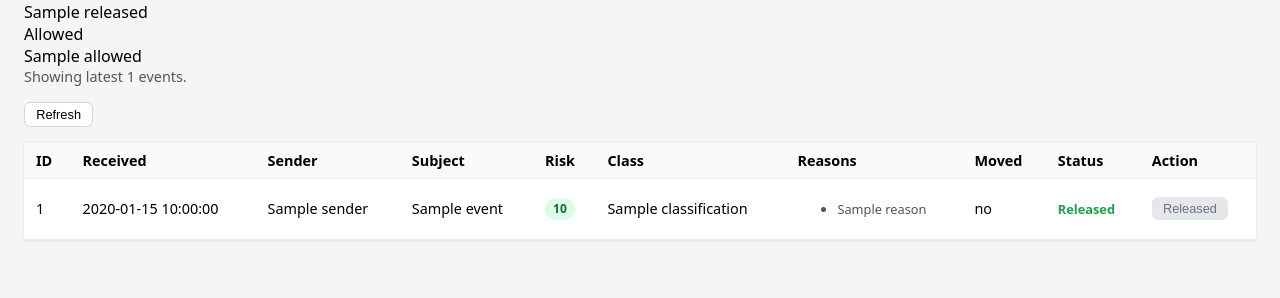
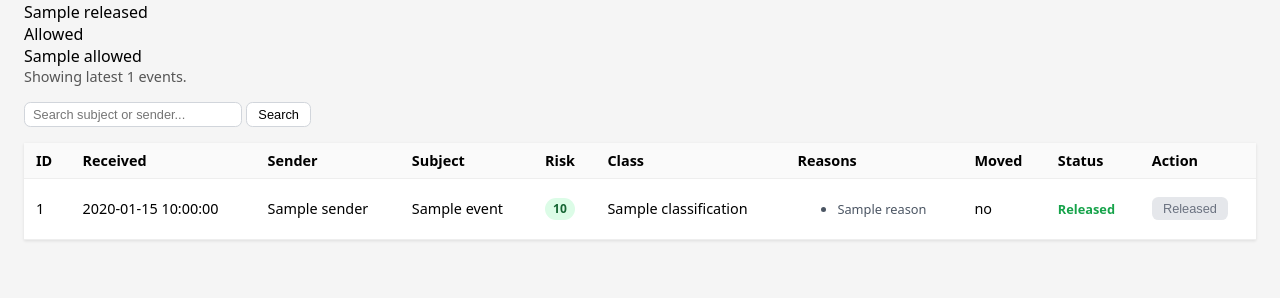
Before and after one commit to benGigaTech/email-analysis-tool, a FastAPI app: template templates/quarantine.html in a window 1280 px wide. Shown: the part 180-478 px from the top of the page. Run offline with FastAPI, Linux system fonts and the light colour scheme; the template is opened without the code that fills it: most values are stand-ins (such as "Sample title", 1, 10 or a date in 2020).

Commit message:
feat: added search to dashboard

```diff
--- a/api/main.py
+++ b/api/main.py
@@ -85,17 +85,18 @@ async def quarantine_json(limit: int = 50):
 async def admin_quarantine(
     request: Request,
     limit: int = 50,
+    q: str = None,
     username: str = Depends(get_current_username)
 ):
     """
     HTML dashboard: show quarantine events in a table.
     Protected by Basic Auth.
     """
-    events = list_quarantine_events(limit)
+    events = list_quarantine_events(limit, q=q)
     stats = get_dashboard_stats()
     return templates.TemplateResponse(
         "quarantine.html",
-        {"request": request, "events": events, "stats": stats, "user": username},
+        {"request": request, "events": events, "stats": stats, "user": username, "q": q},
     )
 
 
--- a/templates/quarantine.html
+++ b/templates/quarantine.html
@@ -106,6 +106,13 @@
       cursor: pointer;
       font-size: 0.8rem;
     }
+    .toolbar input[type="text"] {
+        padding: 0.25rem 0.5rem;
+        border-radius: 0.4rem;
+        border: 1px solid #d1d5db;
+        font-size: 0.8rem;
+        min-width: 200px;
+    }
   </style>
 </head>
 <body>
@@ -135,7 +142,11 @@
   </div>
   <div class="toolbar">
     <form method="get" action="/admin/quarantine">
-      <button type="submit">Refresh</button>
+      <input type="text" name="q" placeholder="Search subject or sender..." value="{{ q or '' }}">
+      <button type="submit">Search</button>
+      {% if q %}
+        <a href="/admin/quarantine" class="btn" style="background: #e5e7eb; color: #374151; text-decoration: none;">Clear</a>
+      {% endif %}
     </form>
   </div>
 
```
Also changed, not shown: services/db.py (+26 -11 lines).
